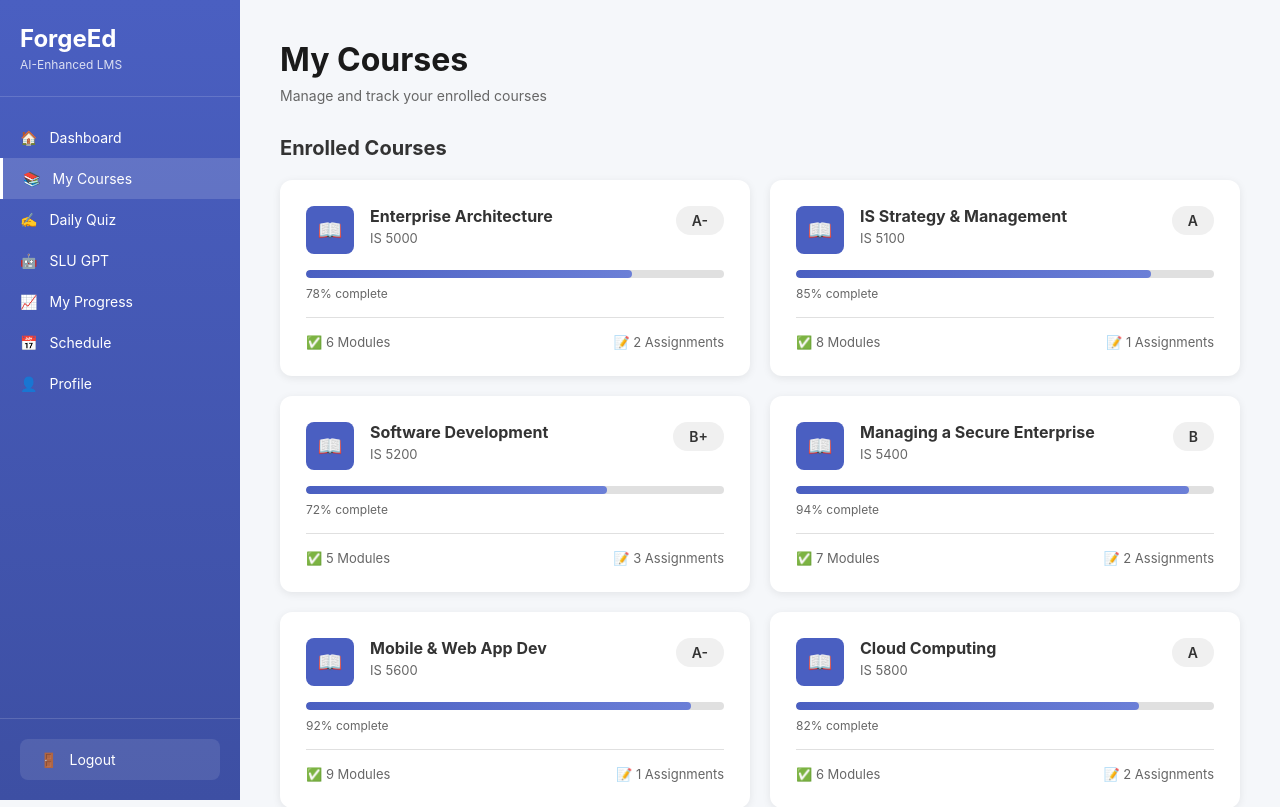
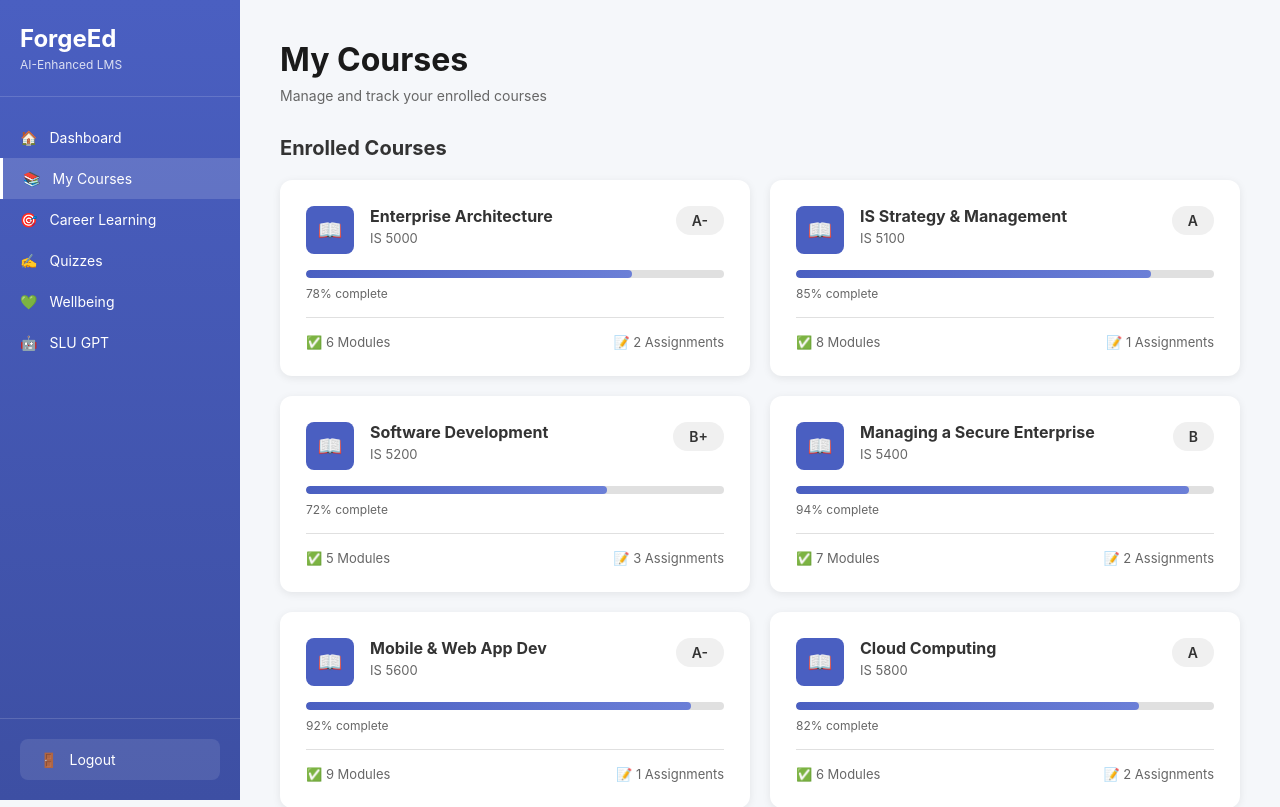
Before and after one commit to pavankumars97531/forgeed, a Flask app: page /courses in a window 1280 px wide. Shown: the top 807 px of the page. Run offline with Flask 3, Linux system fonts and the light colour scheme; a user stored in the database is signed in; data comes from the database, SQL or seed files in the repository.

Commit message:
Update sidebar navigation to include new learning and wellbeing sections
Adds new navigation links for 'Career Learning' and 'Wellbeing' to the sidebar in courses, dashboard, and slu_gpt templates. Updates 'Daily Quiz' link text to 'Quizzes'.

Replit-Commit-Author: Agent
Replit-Commit-Session-Id: a7528c65-7f15-42e0-90b4-4bbbee485d7b
Replit-Commit-Checkpoint-Type: full_checkpoint
Replit-Commit-Event-Id: 32a5f337-cb3f-4235-90da-ba9984d4ff8e
Replit-Commit-Screenshot-Url: https://storage.googleapis.com/screenshot-production-us-central1/6f0b5086-2930-44f3-9317-487be7d85b72/a7528c65-7f15-42e0-90b4-4bbbee485d7b/PSCqA5Z

```diff
--- a/templates/career_learning.html
+++ b/templates/career_learning.html
@@ -109,7 +109,6 @@
         let currentSelectedDay = null;
 
         // Count completed days
-        const completedDays = document.querySelectorAll('.day-card .day-status:contains("Completed")').length;
         document.getElementById('completed-count').textContent = '{{ roadmap|selectattr("is_completed")|list|length }}';
 
         function selectDay(dayNumber, currentDay) {
--- a/templates/courses.html
+++ b/templates/courses.html
@@ -21,20 +21,17 @@
                 <a href="/courses" class="nav-item active">
                     <span>📚</span> My Courses
                 </a>
+                <a href="/career-learning" class="nav-item">
+                    <span>🎯</span> Career Learning
+                </a>
                 <a href="/quiz" class="nav-item">
-                    <span>✍️</span> Daily Quiz
+                    <span>✍️</span> Quizzes
+                </a>
+                <a href="/wellbeing" class="nav-item">
+                    <span>💚</span> Wellbeing
                 </a>
                 <a href="/slu-gpt" class="nav-item">
                     <span>🤖</span> SLU GPT
-                </a>
-                <a href="#" class="nav-item">
-                    <span>📈</span> My Progress
-                </a>
-                <a href="#" class="nav-item">
-                    <span>📅</span> Schedule
-                </a>
-                <a href="#" class="nav-item">
-                    <span>👤</span> Profile
                 </a>
             </div>
 
```
Also changed, not shown: templates/dashboard.html (+7 -10 lines), templates/slu_gpt.html (+7 -10 lines).
